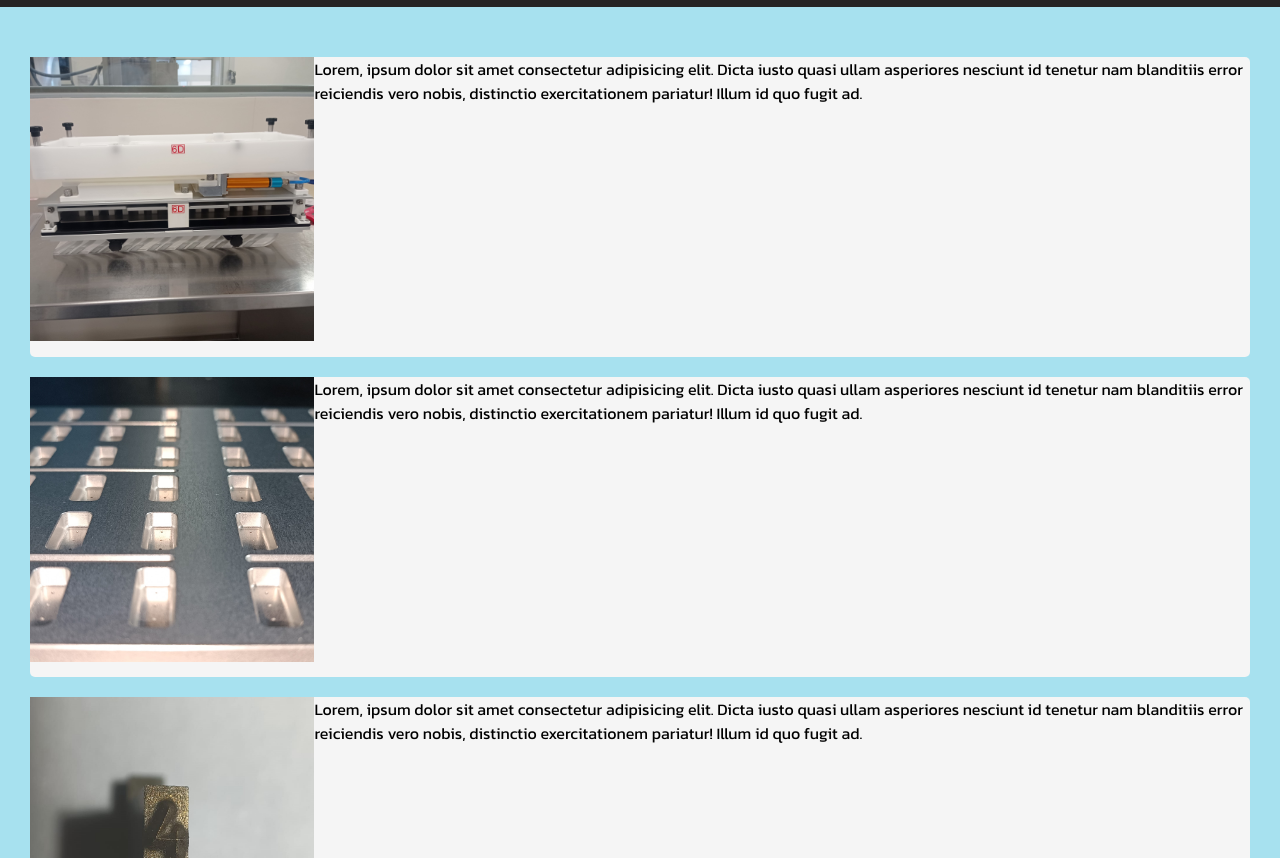
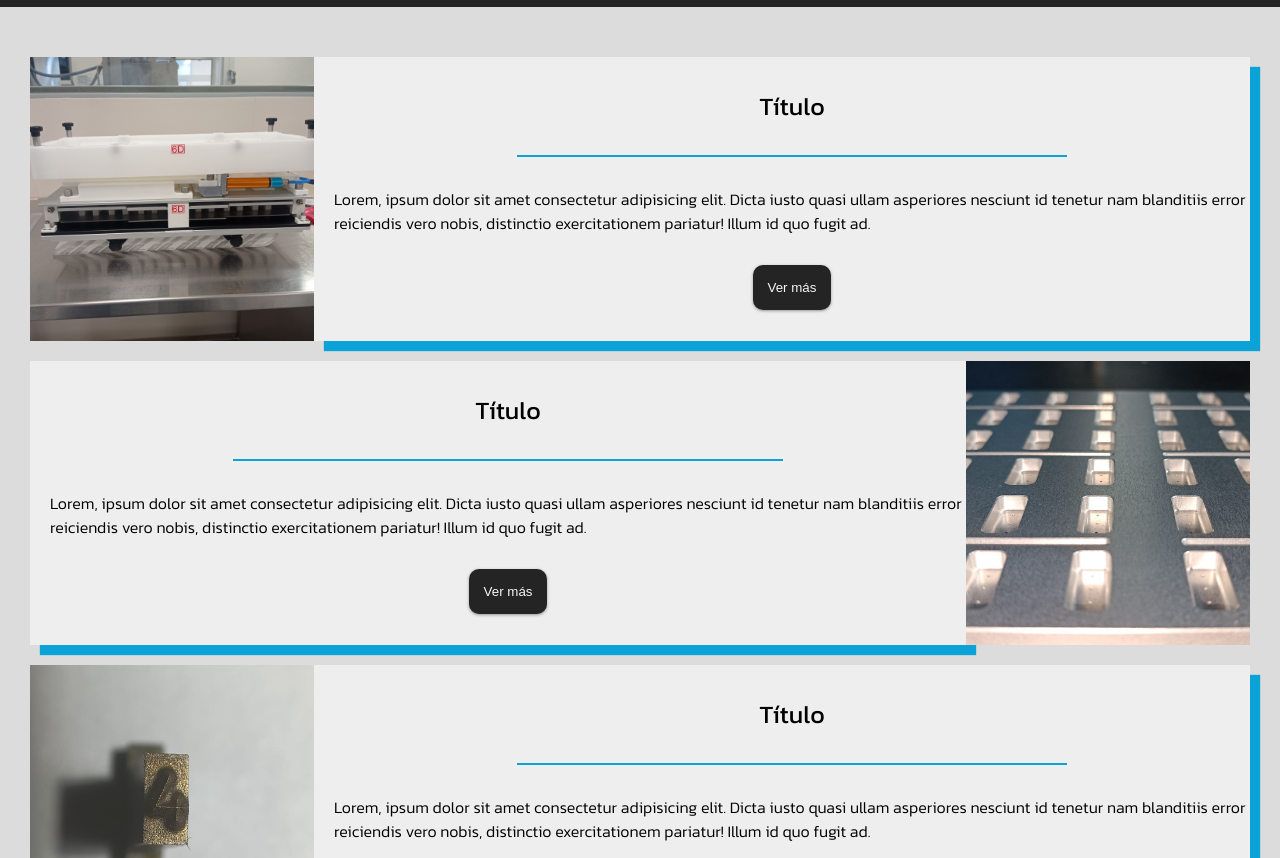
Before and after one commit to LautiPortal/paginaMatricod, a website: page pages/galeria.html in a window 1280 px wide. Shown: the part 94-952 px from the top of the page. Drawn offline with Linux system fonts and the light colour scheme.

Commit message:
Estilos cards

```diff
--- a/pages/galeria.html
+++ b/pages/galeria.html
@@ -40,7 +40,10 @@
             </div>
 
             <div class="gallery-info">
+                <h3>Título</h3>
+                <div class="title-highlight"></div>
                 <p>Lorem, ipsum dolor sit amet consectetur adipisicing elit. Dicta iusto quasi ullam asperiores nesciunt id tenetur nam blanditiis error reiciendis vero nobis, distinctio exercitationem pariatur! Illum id quo fugit ad.</p>
+                <button>Ver más</button>
             </div>
         </section>
 
@@ -49,8 +52,11 @@
                 <img src="/assets/gallery/matriceria/matriz2.png" alt="">
             </div>
 
-            <div class="gallery-info">
+            <div class="gallery-info left">
+                <h3>Título</h3>
+                <div class="title-highlight"></div>
                 <p>Lorem, ipsum dolor sit amet consectetur adipisicing elit. Dicta iusto quasi ullam asperiores nesciunt id tenetur nam blanditiis error reiciendis vero nobis, distinctio exercitationem pariatur! Illum id quo fugit ad.</p>
+                <button>Ver más</button>
             </div>
         </section>
 
@@ -60,7 +66,10 @@
             </div>
 
             <div class="gallery-info">
+                <h3>Título</h3>
+                <div class="title-highlight"></div>
                 <p>Lorem, ipsum dolor sit amet consectetur adipisicing elit. Dicta iusto quasi ullam asperiores nesciunt id tenetur nam blanditiis error reiciendis vero nobis, distinctio exercitationem pariatur! Illum id quo fugit ad.</p>
+                <button>Ver más</button>
             </div>
         </section>
 
@@ -69,8 +78,11 @@
                 <img src="/assets/gallery/formatos-completos/formats1.png" alt="">
             </div>
 
-            <div class="gallery-info">
+            <div class="gallery-info left">
+                <h3>Título</h3>
+                <div class="title-highlight"></div>
                 <p>Lorem, ipsum dolor sit amet consectetur adipisicing elit. Dicta iusto quasi ullam asperiores nesciunt id tenetur nam blanditiis error reiciendis vero nobis, distinctio exercitationem pariatur! Illum id quo fugit ad.</p>
+                <button>Ver más</button>
             </div>
         </section>
 
@@ -80,7 +92,10 @@
             </div>
 
             <div class="gallery-info">
+                <h3>Título</h3>
+                <div class="title-highlight"></div>
                 <p>Lorem, ipsum dolor sit amet consectetur adipisicing elit. Dicta iusto quasi ullam asperiores nesciunt id tenetur nam blanditiis error reiciendis vero nobis, distinctio exercitationem pariatur! Illum id quo fugit ad.</p>
+                <button>Ver más</button>
             </div>
         </section>
 
--- a/sass/_galeria.scss
+++ b/sass/_galeria.scss
@@ -3,27 +3,73 @@ main {
 
     .card {
         display: flex;
-        height: 300px;
+        height: 100%;
         width: 100%;
-        background-color: whitesmoke;
         margin: 20px 0;
         border-radius: 5px;
-
         .img-container {
-
             width: 450px;
-            height: 300px;
 
             img {
             width: 100%;
             display: flex;
             justify-content: center;
             align-items: center;
-            }
+        }
         }
 
 
         .gallery-info {
+            display: flex;
+            justify-content: center;
+            align-items: center;
+            flex-direction: column;
+            gap: 30px;
+            padding-left: 20px;
+            color: black;
+            background-color: rgba(245, 245, 245, 0.712);
+            box-shadow: 10px 10px 1px $mainColor;
+
+            h3 {
+                font-weight: 400;
+                font-size: 25px;
+
+            }
+
+            .title-highlight{
+                padding: 1px 0;
+                width: 60%;
+                background-color: $mainColor;
+            }
+
+            p {
+                width: 100%;
+                text-align: start;
+                font-weight: 300;
+            }
+
+            button {
+                border: none;
+                border-radius: 10px;
+                background-color: $blackGray;
+                padding: 15px;
+                color: whitesmoke;
+                box-shadow: rgba(60, 64, 67, 0.3) 0px 1px 2px 0px, rgba(60, 64, 67, 0.15) 0px 1px 3px 1px;
+
+                &:hover {
+                    cursor: pointer;
+                }
+            }
+        }
+
+        .left {
+            box-shadow: 10px 10px 1px $mainColor;
+
         }
     }
+
+    .matriz-section, .formats-section {
+        display: flex;
+        flex-direction: row-reverse;
+    }
 }
--- a/sass/style.scss
+++ b/sass/style.scss
@@ -15,7 +15,7 @@ $blackGray: #252424;
 
 body {
     font-family: 'Kanit', sans-serif;
-    background-color: $lightBlue;
+    background-color: gainsboro;
 }
 
 
```
Also changed, not shown: style.css, 1 other file.
